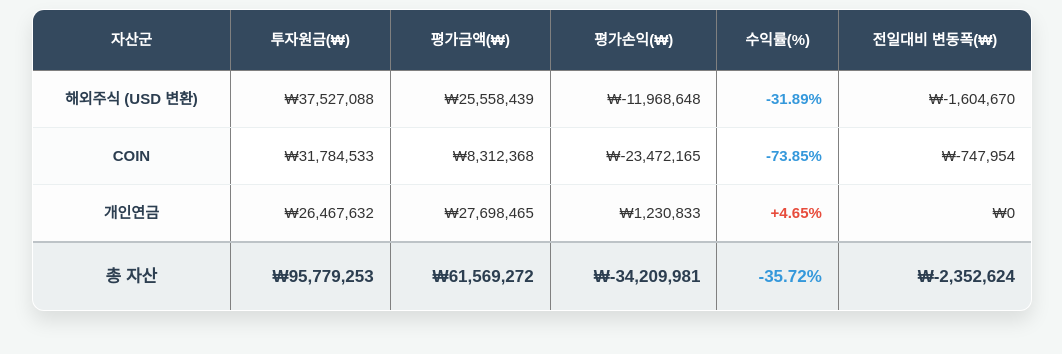
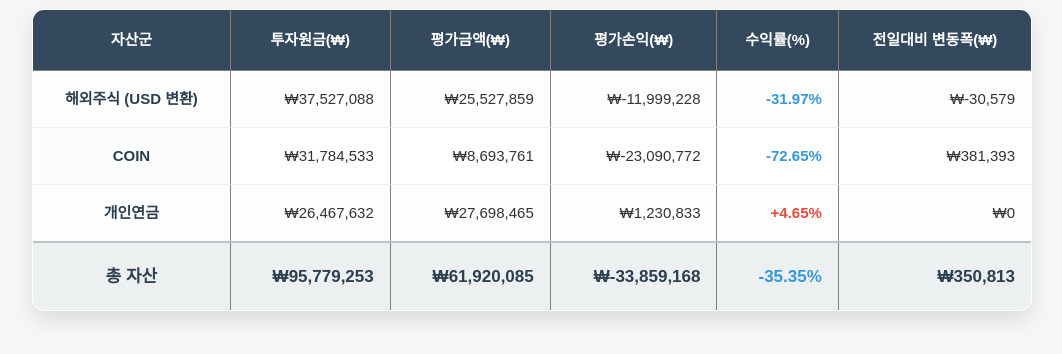
Before and after one commit to darkmirr-bitcoin/myAssetReport, a plain HTML site: page index.html in a window 1280 px wide. Shown: the part 892-1246 px from the top of the page, without its empty margins (108-1170 px from the left). Drawn offline with Linux system fonts and the light colour scheme.

Commit message:
🚀 일일 자산 리포트 및 아카이브 업데이트

```diff
--- a/index.html
+++ b/index.html
@@ -4,13 +4,13 @@
     <head>
         <meta charset="UTF-8">
         <meta name="viewport" content="width=device-width, initial-scale=1.0">
-        <title>일일 자산 리포트 (2026-11-20)</title>
+        <title>일일 자산 리포트 (2026-11-21)</title>
         <link rel="stylesheet" href="style.css">
     </head>
     <body>
         <h2>📊 일일 자산 리포트</h2>
         <div class="summary-header">
-            <p>🕒 <strong>업데이트:</strong> 2026-11-21 12:44:48 (KST)</p>
+            <p>🕒 <strong>업데이트:</strong> 2026-11-22 11:48:19 (KST)</p>
             <p>💵 <strong>적용 환율:</strong> 1달러 = <strong>1,334.79원</strong></p>
         </div>
 
@@ -60,18 +60,18 @@
     <tr>
       <td>해외주식 (USD 변환)</td>
       <td>₩37,527,088</td>
-      <td>₩25,558,439</td>
-      <td>₩-11,968,648</td>
-      <td><span class='neg'>-31.89%</span></td>
-      <td>₩-1,604,670</td>
+      <td>₩25,527,859</td>
+      <td>₩-11,999,228</td>
+      <td><span class='neg'>-31.97%</span></td>
+      <td>₩-30,579</td>
     </tr>
     <tr>
       <td>COIN</td>
       <td>₩31,784,533</td>
-      <td>₩8,312,368</td>
-      <td>₩-23,472,165</td>
-      <td><span class='neg'>-73.85%</span></td>
-      <td>₩-747,954</td>
+      <td>₩8,693,761</td>
+      <td>₩-23,090,772</td>
+      <td><span class='neg'>-72.65%</span></td>
+      <td>₩381,393</td>
     </tr>
     <tr>
       <td>개인연금</td>
@@ -84,10 +84,10 @@
     <tr>
       <td>총 자산</td>
       <td>₩95,779,253</td>
-      <td>₩61,569,272</td>
-      <td>₩-34,209,981</td>
-      <td><span class='neg'>-35.72%</span></td>
-      <td>₩-2,352,624</td>
+      <td>₩61,920,085</td>
+      <td>₩-33,859,168</td>
+      <td><span class='neg'>-35.35%</span></td>
+      <td>₩350,813</td>
     </tr>
   </tbody>
 </table>
```
Also changed, not shown: 1 other file.
